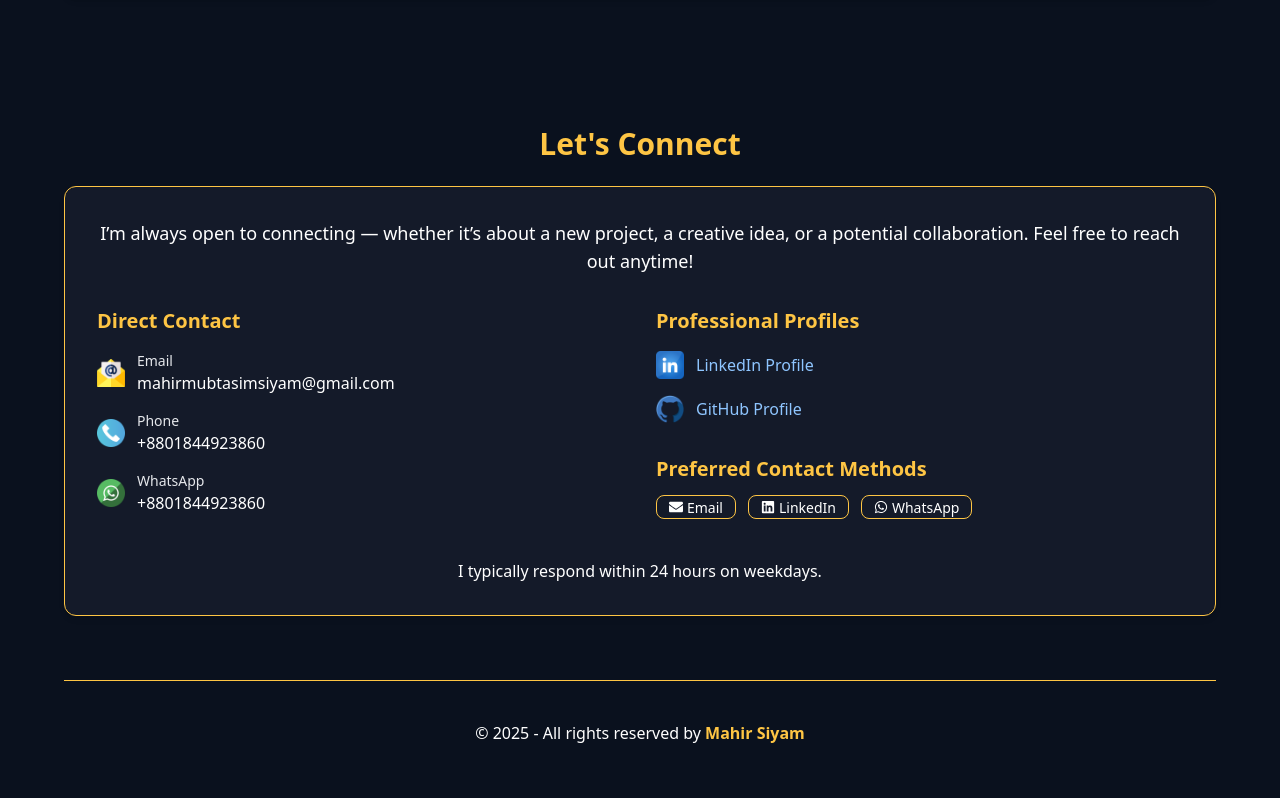
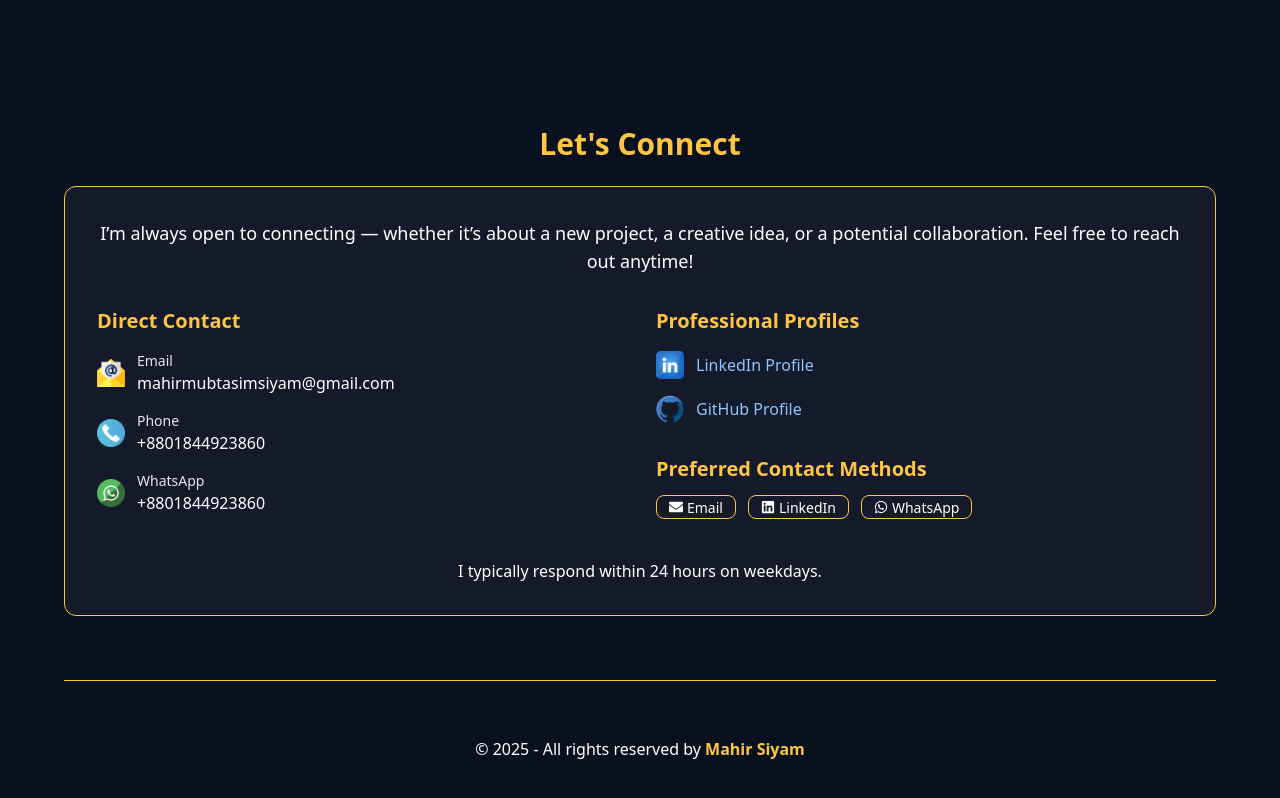
Before and after one commit to MahirSiyam/My-Portfolio, a React (Vite) app: page / in a window 1280 px wide. Shown: the part 3823-4621 px from the top of the page. Built offline with nearby package versions, Linux system fonts and the light colour scheme.

Commit message:
fifth comment

```diff
--- a/src/Pages/Contact/Contact.jsx
+++ b/src/Pages/Contact/Contact.jsx
@@ -132,7 +132,7 @@ const Contact = () => {
 
         {/* Footer inside section */}
         <div className="mt-4 sm:mt-8 md:mt-12 lg:mt-16 text-center border-t border-[#fec544] pt-4 text-white">
-          <p className="mt-6 text-sm sm:text-base">
+          <p className="mt-10 text-sm sm:text-base">
             © 2025 - All rights reserved by{" "}
             <span className="text-[#fec544] font-semibold">Mahir Siyam</span>
           </p>
```
